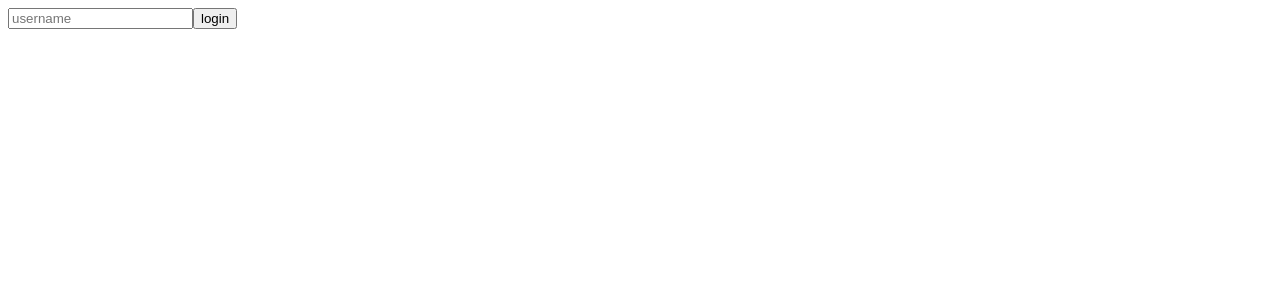
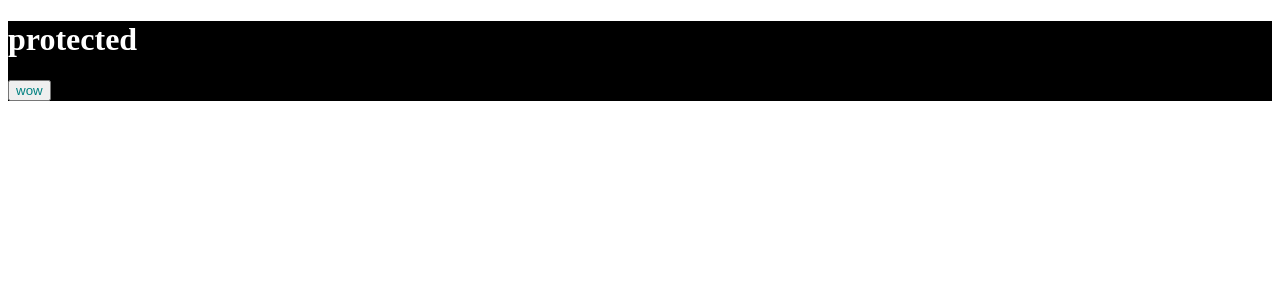
Before and after one commit to kellydevv/typescript101, a React (Create React App) app: page / in a window 1280 px wide. Shown: the top 300 px of the page. Built offline with nearby package versions, Linux system fonts and the light colour scheme.

Commit message:
theme(Dark& Light)설정

```diff
--- a/src/App.tsx
+++ b/src/App.tsx
@@ -1,30 +1,22 @@
 import styled from "styled-components";
-import React, { useState } from "react";
 
+const Container = styled.div`
+  background-color: ${(props) => props.theme.bgColor};
+`;
+
+const H1 = styled.h1`
+  color: ${(props) => props.theme.textColor};
+`;
+
+const Button = styled.button`
+  color: ${(props) => props.theme.btnColor};
+`;
 function App() {
-  const [value, setValue] = useState("");
-  const onChange = (event:React.FormEvent<HTMLInputElement>) => {
-const {currentTarget:{value}
-} =event;
-setValue(value);
-  };
-  const onSubmit = (event:React.FormEvent<HTMLFormElement>) => {
-    //event.preventDefault();
-    console.log("hello", value);
-  };
-
   return (
-    <div>
-      <form onSubmit={onSubmit}>
-        <input
-          value={value}
-          onChange={onChange}
-          type="text"
-          placeholder="username"
-        />
-        <button>login</button>
-      </form>
-    </div>
+    <Container>
+      <H1>protected</H1>
+      <Button> wow</Button>
+    </Container>
   );
 }
 
--- a/src/index.tsx
+++ b/src/index.tsx
@@ -1,11 +1,15 @@
 import React from "react";
 import ReactDOM from "react-dom/client";
 import App from "./App";
+import { ThemeProvider } from "styled-components";
+import { lightTheme,darkTheme } from "./theme";
 
 
 const root = ReactDOM.createRoot(
   document.getElementById("root") as HTMLElement
 );
 root.render(
-    <App />
+  <ThemeProvider theme={darkTheme}>
+        <App />
+  </ThemeProvider>
 );
--- a/src/styled.d.ts
+++ b/src/styled.d.ts
@@ -1,10 +1,8 @@
-// import original module declarations
+
 import 'styled-components';
-
-// and extend them!
 declare module 'styled-components' {
 export interface DefaultTheme {
-      textColor: string;
+      textColor:string;
       bgColor:string;
       btnColor:sring;
       };
--- a/src/theme.ts
+++ b/src/theme.ts
@@ -1,13 +1,13 @@
 import { DefaultTheme } from "styled-components";
 
-export const lightTheme:DefaultTheme = {
-      bgColor: "white",
-      textColor: "black",
-      btnColor:"tomato",
+export const darkTheme:DefaultTheme = {
+      textColor:"white",
+      bgColor: "black",
+      btnColor: "teal",
 };
 
-export const darkTheme:DefaultTheme = {
-      bgColor: "black",
-      textColor: "white",
-      btnColor:"teal",
+export const lightTheme:DefaultTheme = {
+      textColor:"black",
+      bgColor: "white",
+      btnColor: "purple",
 };
```
